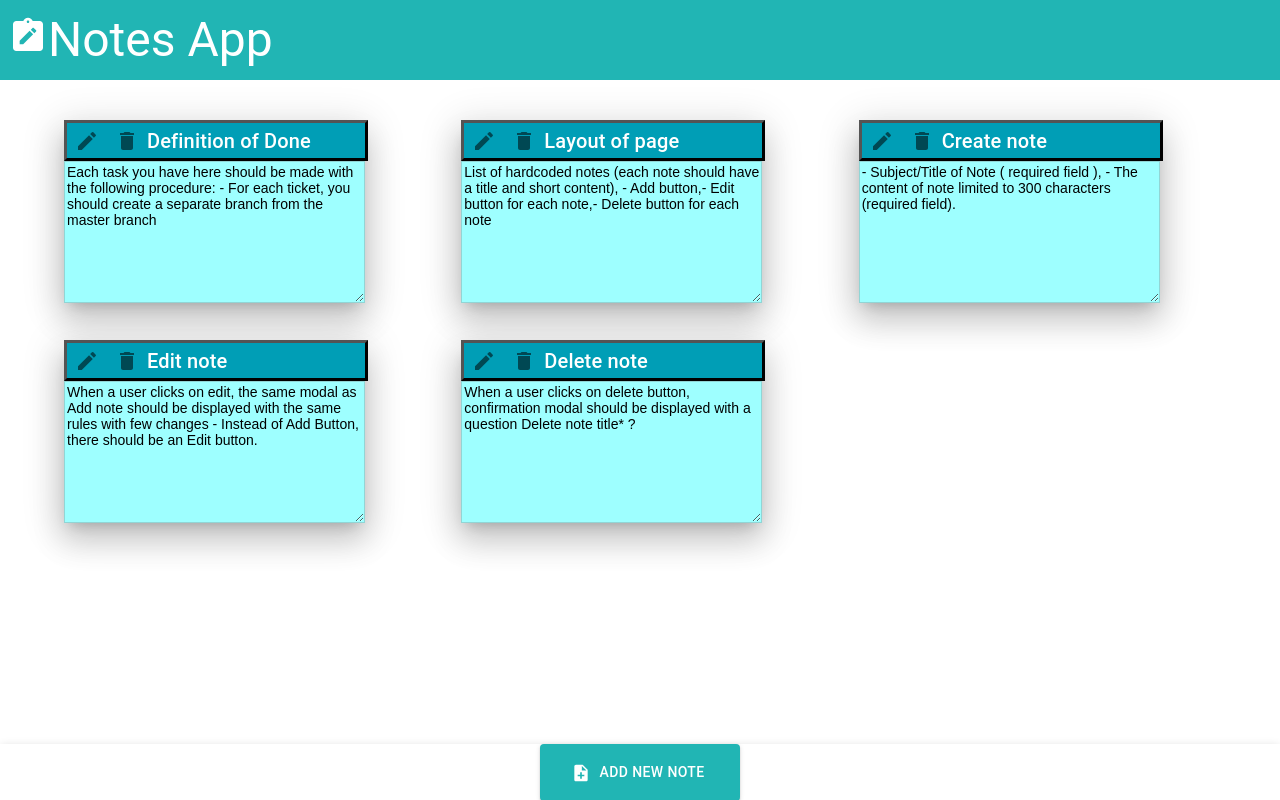
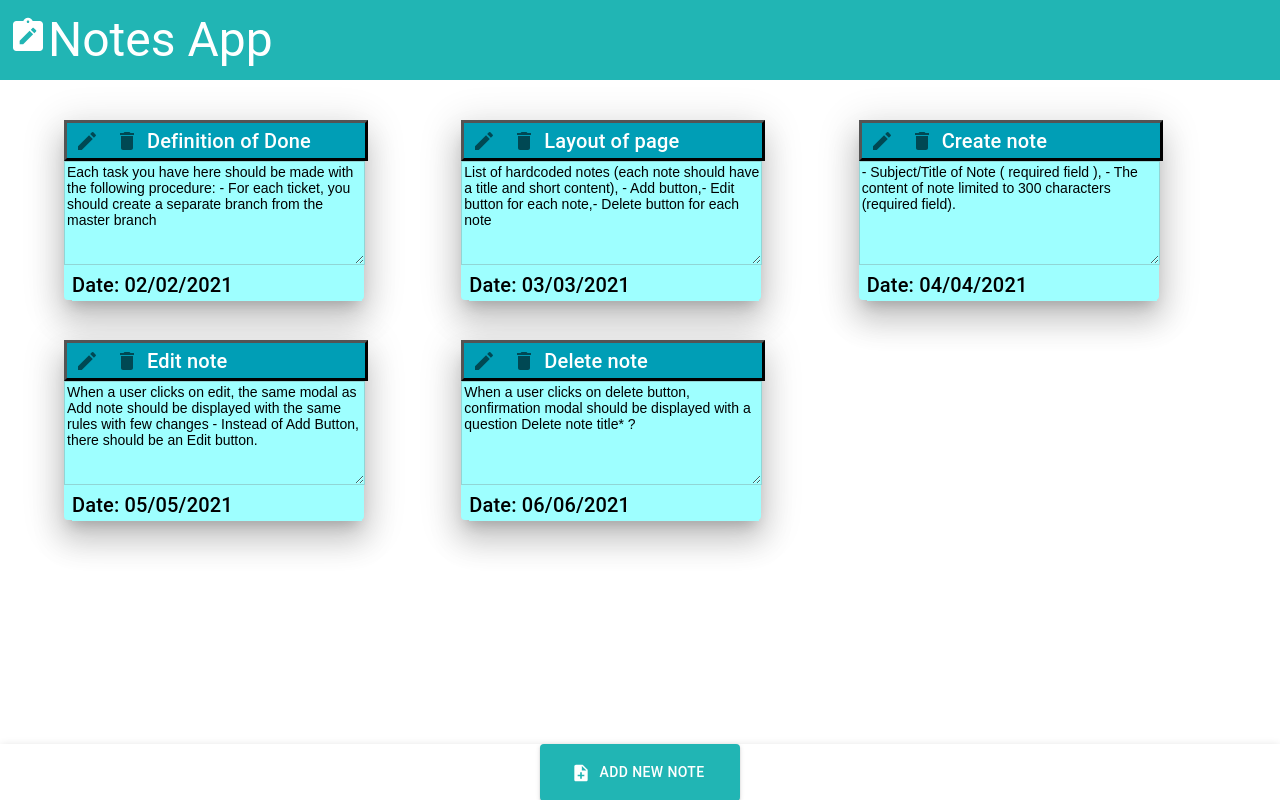
Before and after one commit to marijan25/Notes-app, a React (Create React App) app: page / in a window 1280 px wide. Built offline with nearby package versions, Linux system fonts and the light colour scheme; the HTML template or start-up script is replaced by a standard one.

Commit message:
Added date to create and edit note

```diff
--- a/src/App.js
+++ b/src/App.js
@@ -13,27 +13,32 @@ const data = [
   {
     id: 1,
     title: "Definition of Done",
-    content: "Each task you have here should be made with the following procedure: - For each ticket, you should create a separate branch from the master branch"
+    content: "Each task you have here should be made with the following procedure: - For each ticket, you should create a separate branch from the master branch",
+    date: "02/02/2021"
   },
   {
     id: 2,
     title: "Layout of page",
-    content: "List of hardcoded notes (each note should have a title and short content), - Add button,- Edit button for each note,- Delete button for each note"
+    content: "List of hardcoded notes (each note should have a title and short content), - Add button,- Edit button for each note,- Delete button for each note",
+    date: "03/03/2021"
   },
   {
     id: 3,
     title: "Create note",
-    content: "- Subject/Title of Note ( required field ), - The content of note limited to 300 characters (required field)."
+    content: "- Subject/Title of Note ( required field ), - The content of note limited to 300 characters (required field).",
+    date: "04/04/2021"
   },
   {
     id: 4,
     title: "Edit note",
-    content: "When a user clicks on edit, the same modal as Add note should be displayed with the same rules with few changes - Instead of Add Button, there should be an Edit button."
+    content: "When a user clicks on edit, the same modal as Add note should be displayed with the same rules with few changes - Instead of Add Button, there should be an Edit button.",
+    date: "05/05/2021"
   },
   {
     id: 5,
     title: "Delete note",
-    content: "When a user clicks on delete button, confirmation modal should be displayed with a question Delete note title* ?"
+    content: "When a user clicks on delete button, confirmation modal should be displayed with a question Delete note title* ?",
+    date: "06/06/2021"
   }
 ]
 function App() {
@@ -41,10 +46,17 @@ function App() {
   const [open, setOpen] = useState(false)
   const [newForm, setNewForm] = useState({});
   const [indexEditNote, setIndexEditNote] = useState(-1)
+  const current = new Date()
+  const date = `${current.getDate()}/${current.getMonth()+1}/${current.getFullYear()}`;
   const addNote = (note) => {
     const id=Math.floor(Math.random()*10000) + 1
-    const newNote = {id, ...note}
-    setNotes([...notes, newNote])
+    const newNote = {
+      id: id,
+      date: date,
+      ...note
+    }
+    setNotes([...notes,newNote])
+    setOpen(false)
   }
   const openEditModal = (id) => {
     const indexEditNote = notes.findIndex((note) => note.id === id)
@@ -52,9 +64,10 @@ function App() {
     setNewForm(notes[indexEditNote])
     setOpen(true)
   }
-  const editNote = (id,title, content,dates) => {
+  const editNote = (id,title, content) => {
     notes[indexEditNote].title = title;
     notes[indexEditNote].content = content;
+    notes[indexEditNote].date = date
     setNotes(notes)
     setNewForm({})
     setOpen(false)
--- a/src/components/Note.js
+++ b/src/components/Note.js
@@ -25,7 +25,7 @@ const Note = ({note,openEditModal}) => {
           <Box>
             <Stack direction="row">
               <IconButton
-                onClick={() => openEditModal(note.id, note.title, note.content)}
+                onClick={() => openEditModal(note.id, note.title, note.content, note.date)}
               >
                 <EditIcon/>
               </IconButton>
@@ -49,14 +49,21 @@ const Note = ({note,openEditModal}) => {
             sx={{height:140, width:298}} >
             <TextareaAutosize
               style={{maxHeight:138,
-              maxWidth:295, maxHeight:136,
-              minWidth:295, minHeight:136,
+              maxWidth:295, maxHeight:98,
+              minWidth:295, minHeight:98,
               backgroundColor:'#9effff', color:'black', fontFamily:'arial', fontSize:14}}
               multiline
               rows={6}
               value={note.content}
               disabled
             />
+            <Typography
+            variant='h6'
+            component='h3'
+            textAlign={"center"}
+            color={'white'} sx={{backgroundColor:'#9effff', color:'black', textAlign:'left', marginLeft:1}}>
+             Date: {note.date}
+            </Typography>
           </Typography>
         </Box>
       </Paper>
```
